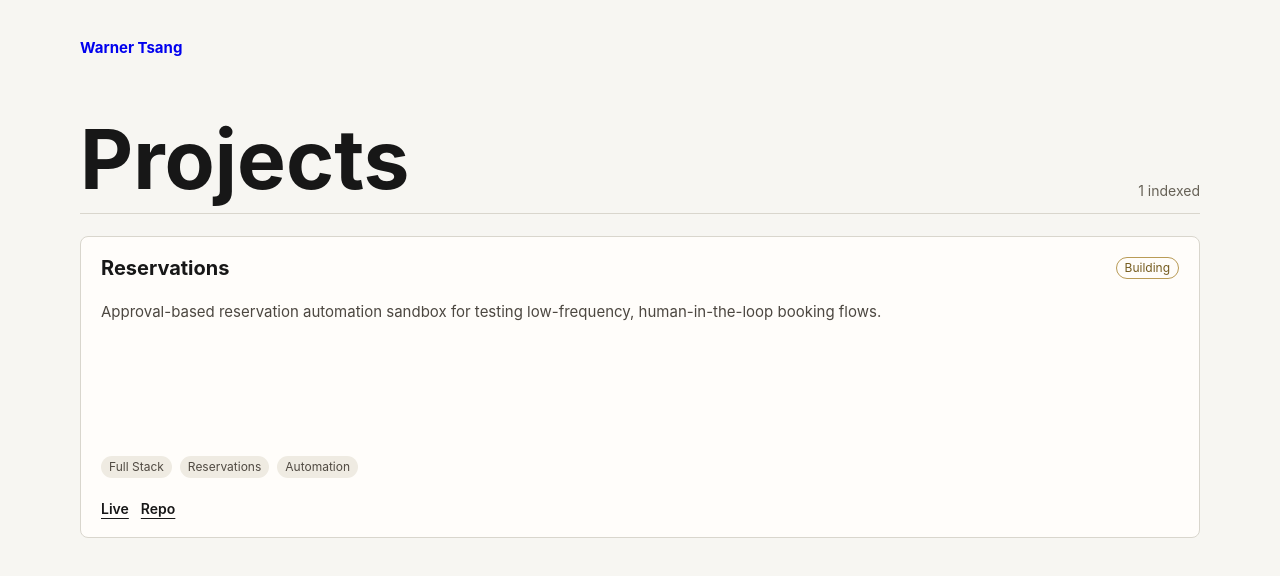
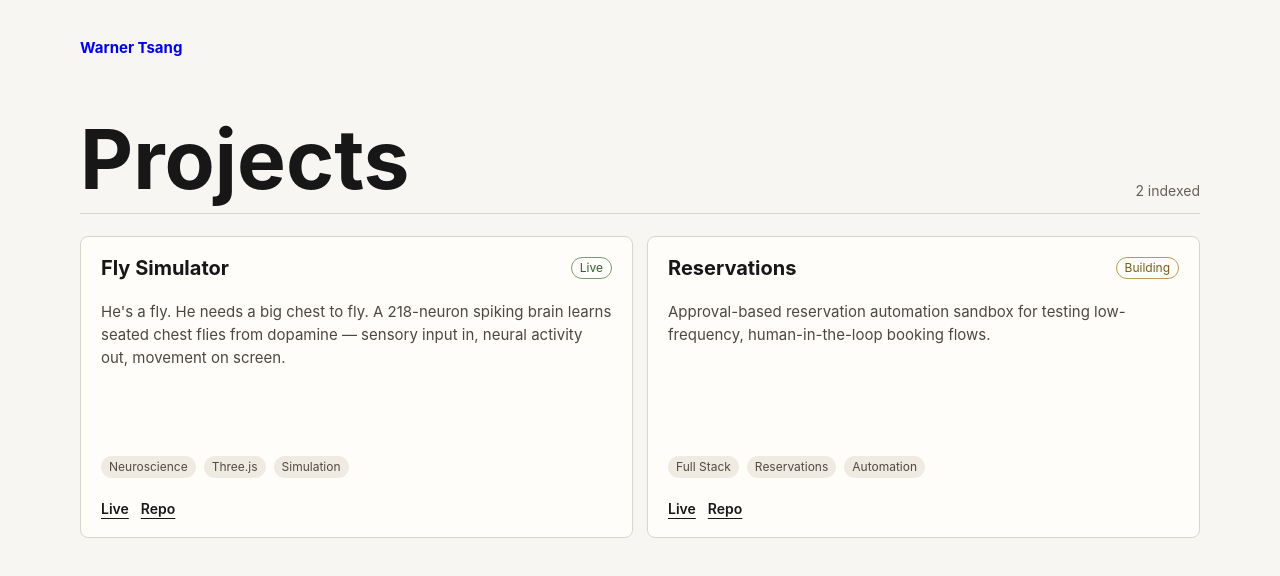
Before and after one commit to warnerktsang/warnertsang-com, an Astro site: page / in a window 1280 px wide. Built offline with nearby package versions, Linux system fonts and the light colour scheme; Astro itself is replaced by a stand-in of ours.

Commit message:
Add Fly Simulator: dopamine-taught spiking neural network drives a 3D fly doing chest flies

```diff
--- a/src/pages/index.astro
+++ b/src/pages/index.astro
@@ -3,7 +3,7 @@ import { getCollection } from 'astro:content';
 import Layout from '../layouts/Layout.astro';
 
 const projects = (await getCollection('projects')).filter(
-	(project) => project.data.title === 'Reservations',
+	(project) => project.data.title === 'Reservations' || project.data.title === 'Fly Simulator',
 );
 
 const statusLabels = {
```
